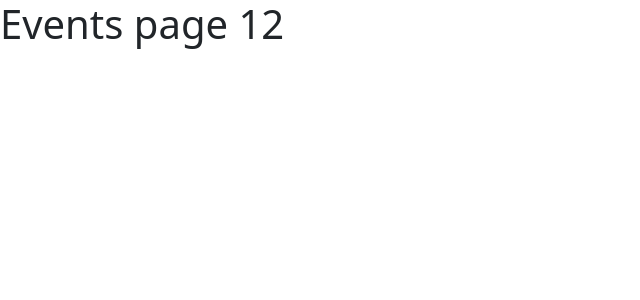
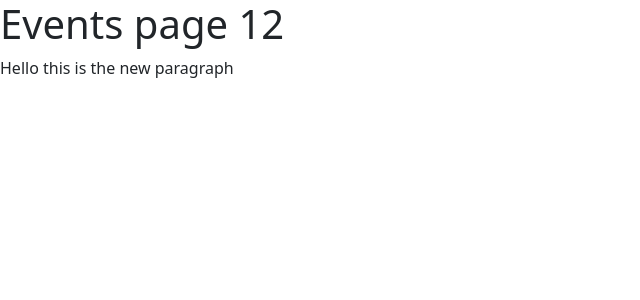
Before and after one commit to amjadniazi48/dj-events, a Next.js app: page /events in a window 1280 px wide. Shown: the top 300 px of the page, without its empty margins (0-640 px from the left). Built offline with nearby package versions, Linux system fonts and the light colour scheme.

Commit message:
Niazi Change

```diff
--- a/pages/events/index.js
+++ b/pages/events/index.js
@@ -1,6 +1,7 @@
 const Events = () => {
     return ( <div>
         <h1>Events page 12</h1>
+        <p>Hello this is the new paragraph</p>
     </div>);
 }
 
```
